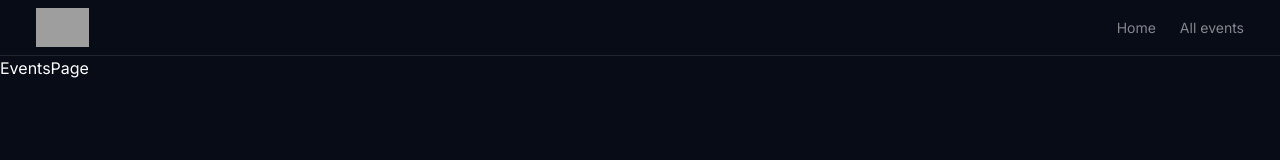
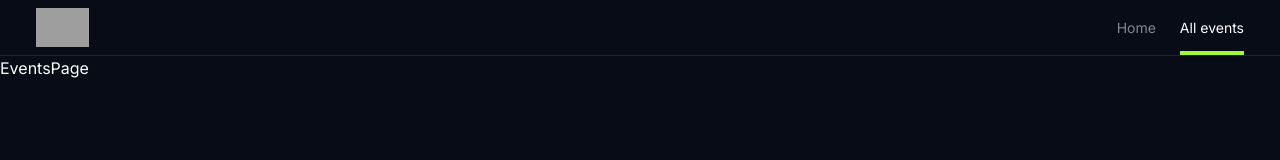
Before and after one commit to blimatech/evento, a Next.js app: page /events/all in a window 1280 px wide. Shown: the top 160 px of the page. Built offline with nearby package versions, Linux system fonts and the light colour scheme; grey boxes are pictures that could not be loaded.

Commit message:
Add clsx and framer-motion. Change searchForm submit function

```diff
--- a/package.json
+++ b/package.json
@@ -9,6 +9,8 @@
     "lint": "next lint"
   },
   "dependencies": {
+    "clsx": "^2.1.0",
+    "framer-motion": "^10.16.4",
     "next": "14.0.1",
     "react": "^18",
     "react-dom": "^18"
--- a/src/app/page.tsx
+++ b/src/app/page.tsx
@@ -1,3 +1,4 @@
+import SearchForm from "@/components/search-form";
 import Link from "next/link";
 
 export default function Home() {
@@ -8,20 +9,13 @@ export default function Home() {
       </h1>
       <p className="mb-12 mt-7 text-2xl opacity-75 lg:text-3xl">
         Browse more than{" "}
-        <span className="text-accent font-bold italic underline">
+        <span className="font-bold italic text-accent underline">
           10,000 events
         </span>{" "}
         around you
       </p>
 
-      <form className="w-full sm:w-[580px]">
-        <input
-          className="ring-accent/50 h-16 w-full rounded-lg bg-white/[7%] px-6 outline-none transition focus:bg-white/10 focus:ring-2"
-          type="text"
-          placeholder="Search events in any city..."
-          spellCheck={false}
-        />
-      </form>
+      <SearchForm />
 
       <section className="mt-4 flex gap-x-4 text-sm text-white/50">
         <p>Popular:</p>
--- a/src/components/Header.tsx
+++ b/src/components/Header.tsx
@@ -1,5 +1,10 @@
+"use client";
+
 import Logo from "@/components/Logo";
+import clsx from "clsx";
+import { motion } from "framer-motion";
 import Link from "next/link";
+import { usePathname } from "next/navigation";
 
 const Header = () => {
   const routes = [
@@ -13,17 +18,31 @@ const Header = () => {
     },
   ];
 
+  const activePathName = usePathname();
+
   return (
     <header className="flex h-14 items-center justify-between border-b border-white/10 px-3 sm:px-9">
       <Logo />
-      <nav>
-        <ul className="flex gap-x-6 text-sm">
+      <nav className="h-full">
+        <ul className="flex h-full gap-x-6 text-sm">
           {routes.map((route) => (
             <li
               key={route.path}
-              className="text-white/50 transition hover:text-white"
+              className={clsx(
+                "relative flex items-center transition hover:text-white",
+                {
+                  "text-white": activePathName === route.path,
+                  "text-white/50": activePathName !== route.path,
+                },
+              )}
             >
               <Link href={route.path}>{route.name}</Link>
+              {activePathName === route.path && (
+                <motion.div
+                  layoutId="header-active-link"
+                  className="absolute bottom-0 h-1 w-full bg-accent"
+                ></motion.div>
+              )}
             </li>
           ))}
         </ul>
--- /dev/null
+++ b/src/components/search-form.tsx
@@ -0,0 +1,29 @@
+"use client";
+
+import { useRouter } from "next/navigation";
+import { useState } from "react";
+
+export default function SearchForm() {
+  const [searchText, setSearchText] = useState("");
+  const router = useRouter();
+
+  const handleSubmit = (e: React.FormEvent<HTMLFormElement>) => {
+    e.preventDefault();
+    if (!searchText) {
+      return;
+    }
+    router.push(`/events/${searchText}`);
+  };
+  return (
+    <form onSubmit={handleSubmit} className="w-full sm:w-[580px]">
+      <input
+        className="h-16 w-full rounded-lg bg-white/[7%] px-6 outline-none ring-accent/50 transition focus:bg-white/10 focus:ring-2"
+        type="text"
+        value={searchText}
+        onChange={(e) => setSearchText(e.target.value)}
+        placeholder="Search events in any city..."
+        spellCheck={false}
+      />
+    </form>
+  );
+}
```
Also changed, not shown: 1 other file (tests, documents, lock files or other folders).
